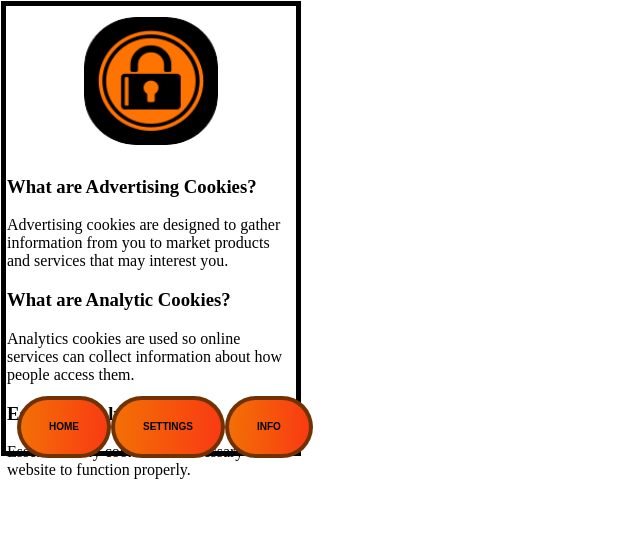
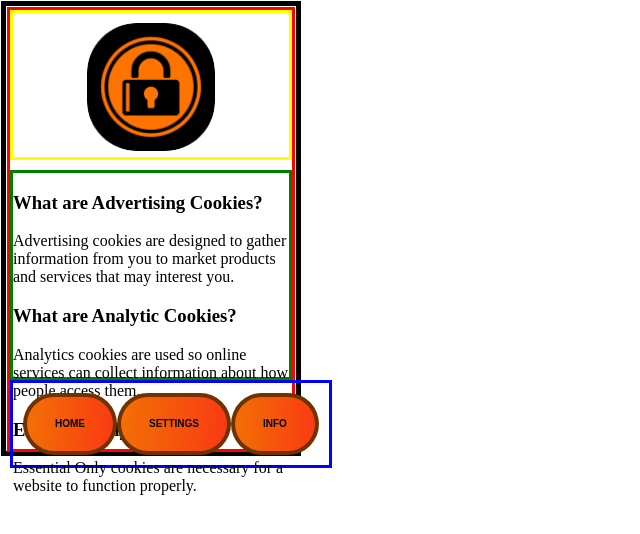
Before and after one commit to cf51/Cookie-Manager, a browser extension: page info.html in a window 1280 px wide. Shown: the whole page, without its empty margins (0-640 px from the left). Drawn offline with Linux system fonts and the light colour scheme.

Commit message:
Reactivating flags

```diff
--- a/plugin.css
+++ b/plugin.css
@@ -17,12 +17,12 @@ body {
     height:445px;
     margin: 0 auto;
     padding:0px;
-    /*border: 3px solid red; */
+    border: 3px solid red;
 }
 
 .mid-section{
   height:210px;
-  /*border: 3px solid green; */
+  border: 3px solid green;
 }
 
 form input[type="submit"]{
@@ -54,7 +54,7 @@ form input[type="url"]{
     width:100%;
     margin-bottom:10px;
     padding:10px;
-    /*border: 3px solid yellow; */
+    border: 3px solid yellow;
 }
 
 .sub_title_container {
@@ -103,7 +103,7 @@ input {
   width: 100%;
   padding:10px;
   display: table;
-  /*border: 3px solid blue; */
+  border: 3px solid blue;
 }
 .col1 {
     border:2px solid red;
```
Also changed, not shown: info.html (indentation only).
